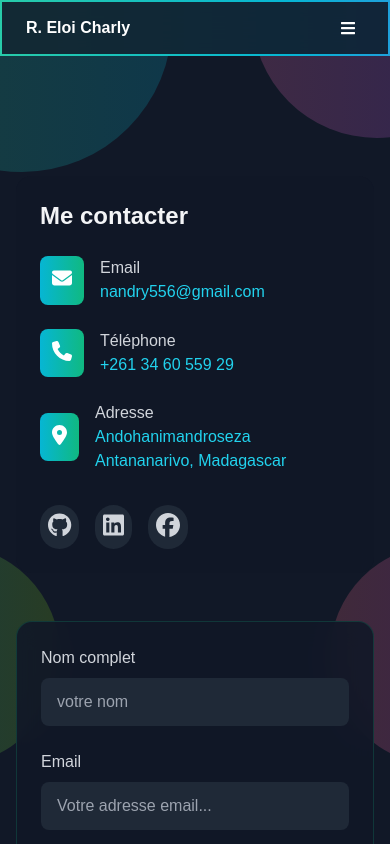
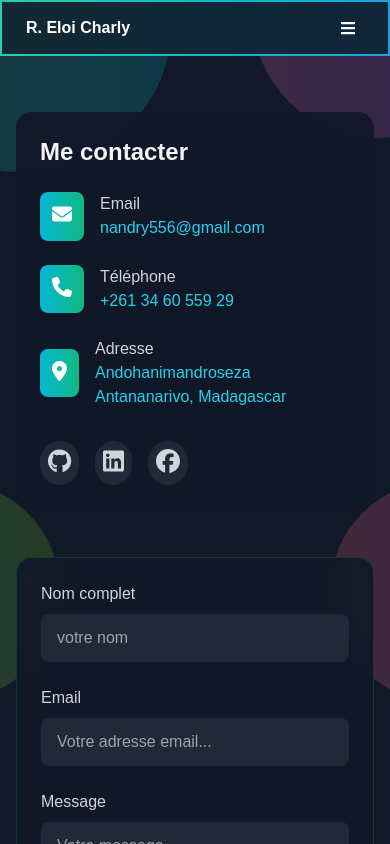
Before and after one commit to Benandry/project-next-js, a Next.js app: page /contact in a window 390 px wide. Shown: the top 844 px of the page. Built offline with nearby package versions, Linux system fonts and the light colour scheme.

Commit message:
fix margin contact

```diff
--- a/app/contact/page.jsx
+++ b/app/contact/page.jsx
@@ -27,7 +27,7 @@ export default function ContactPage() {
   return (
     <section id="contact" className="relative py-20 md:py-24 bg-gray-900 min-h-screen overflow-hidden px-4 md:px-8">
         <Shape />
-      <div className="container mx-auto my-24">
+      <div className="container mx-auto my-8 md:my-16 lg:my-24">
         <div
           className="grid md:grid-cols-2 items-center gap-12"
           data-aos="fade-up"
```
